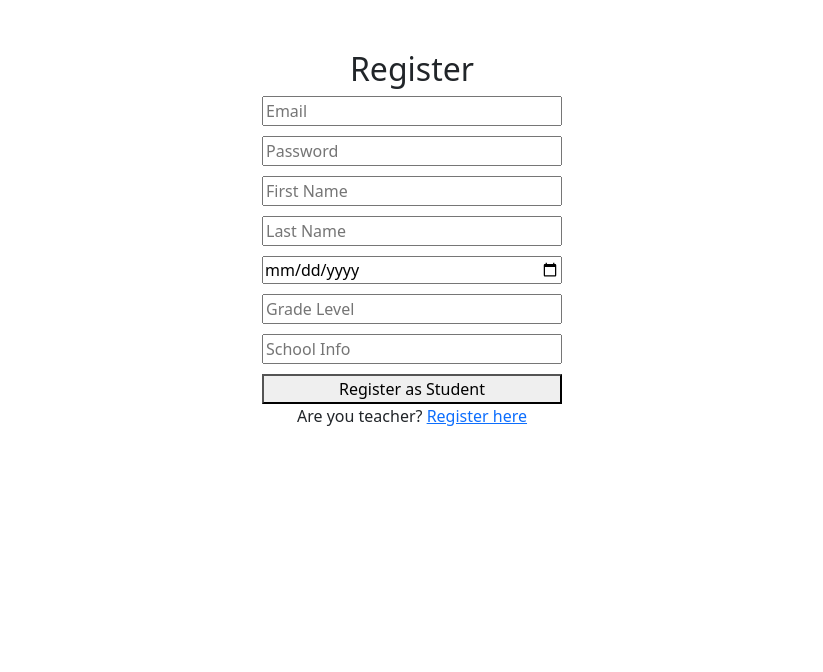
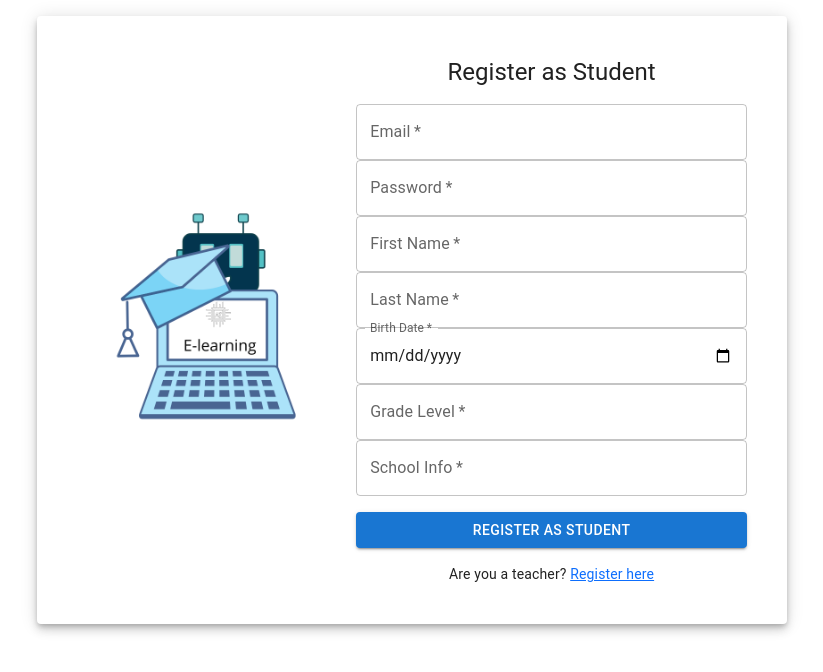
Before and after one commit to esQueues/ai-elearning, a React (Create React App) app in the folder frontend/: page /register/student in a window 1280 px wide. Shown: the top 672 px of the page, without its empty margins (228-1051 px from the left). Built offline with nearby package versions, Linux system fonts and the light colour scheme.

Commit message:
added footer + registration student, teacher ui + logo navbar

```diff
--- /dev/null
+++ b/frontend/src/components/Footer.jsx
@@ -0,0 +1,39 @@
+import React from "react";
+import { Link } from "react-router-dom";
+import { Container, Grid, Typography } from "@mui/material";
+
+const Footer = () => {
+    return (
+        <footer style={{ background: "#212121", color: "#fff", padding: "20px 0", marginTop: "40px" }}>
+            <Container maxWidth="lg">
+                <Grid container spacing={3} justifyContent="center">
+                    <Grid item xs={12} sm={4} textAlign="center">
+                        <Typography variant="h6">E-learning</Typography>
+                        <Typography variant="body2">Enhancing education with AI-powered feedback</Typography>
+                    </Grid>
+                    <Grid item xs={12} sm={4} textAlign="center">
+                        <Typography variant="h6">Quick Links</Typography>
+                        <Link to="/about" style={linkStyle}>About</Link> |
+                        <Link to="/courses" style={linkStyle}>Courses</Link> |
+                        <Link to="/contact" style={linkStyle}>Contact</Link>
+                    </Grid>
+                    <Grid item xs={12} sm={4} textAlign="center">
+                        <Typography variant="h6">Follow Us</Typography>
+                        <Typography variant="body2">
+                            <a href="#" style={linkStyle}>Facebook</a> |
+                            <a href="#" style={linkStyle}>Twitter</a> |
+                            <a href="#" style={linkStyle}>LinkedIn</a>
+                        </Typography>
+                    </Grid>
+                </Grid>
+                <Typography variant="body2" textAlign="center" style={{ marginTop: "10px" }}>
+                    © {new Date().getFullYear()} Diploma. All rights reserved.
+                </Typography>
+            </Container>
+        </footer>
+    );
+};
+
+const linkStyle = { color: "#fff", textDecoration: "none", margin: "0 5px" };
+
+export default Footer;
--- a/frontend/src/components/Navbar.jsx
+++ b/frontend/src/components/Navbar.jsx
@@ -2,6 +2,7 @@ import React, { useState, useEffect } from 'react';
 import { Link, useNavigate } from 'react-router-dom';
 import 'bootstrap/dist/css/bootstrap.min.css';
 import '@fortawesome/fontawesome-free/css/all.min.css';
+import logo from '../img/E- (4).png'; // Your logo
 
 const Navbar = () => {
     const navigate = useNavigate();
@@ -67,7 +68,9 @@ const Navbar = () => {
     return (
         <nav className="navbar navbar-expand-lg bg-dark text-light px-3">
             <div className="container d-flex justify-content-between align-items-center">
-                <Link className="navbar-brand fw-bold mx-auto text-white" to={dashboardLink}>dashboard</Link>
+                <Link className="navbar-brand mx-auto" to={dashboardLink}>
+                    <img src={logo} alt="Logo" style={{ height: '40px' }} />
+                </Link>
 
                 <button className="navbar-toggler text-white" type="button" data-bs-toggle="collapse" data-bs-target="#navbarNav">
                     <span className="navbar-toggler-icon"></span>
@@ -92,8 +95,6 @@ const Navbar = () => {
                             </button>
 
                             <ul className="dropdown-menu dropdown-menu-end">
-
-
                                 <li>
                                     <Link className="dropdown-item" to={profileLink}>
                                         <i className="fas fa-user"></i> Profile
--- a/frontend/src/pages/Login.jsx
+++ b/frontend/src/pages/Login.jsx
@@ -24,7 +24,6 @@ const Login = () => {
         if (response.ok) {
             const data = await response.json();
             alert("Login successful!");
-
             if (data.userRole === "TEACHER") {
                 navigate("/teacher-dashboard");
             } else if (data.userRole === "ADMIN") {
--- a/frontend/src/pages/RegisterStudent.jsx
+++ b/frontend/src/pages/RegisterStudent.jsx
@@ -1,5 +1,10 @@
 import React, { useState } from "react";
-import {Link, useNavigate} from "react-router-dom";
+import { Link, useNavigate } from "react-router-dom";
+import { TextField, Button, Typography, Paper, Box, CssBaseline, Grid } from "@mui/material";
+import { createTheme, ThemeProvider } from "@mui/material/styles";
+import logo from "../img/E- (4).png"; // Your logo
+
+const theme = createTheme();
 
 const RegisterStudent = () => {
     const [email, setEmail] = useState("");
@@ -28,26 +33,44 @@ const RegisterStudent = () => {
     };
 
     return (
-        <div style={styles.container}>
-            <h2>Register</h2>
-            <form onSubmit={handleRegister} style={styles.form}>
-                <input type="email" placeholder="Email" value={email} onChange={(e) => setEmail(e.target.value)} required />
-                <input type="password" placeholder="Password" value={password} onChange={(e) => setPassword(e.target.value)} required />
-                <input type="text" placeholder="First Name" value={firstname} onChange={(e) => setFirstname(e.target.value)} required />
-                <input type="text" placeholder="Last Name" value={lastname} onChange={(e) => setLastname(e.target.value)} required />
-                <input type="date" value={birthDate} onChange={(e) => setBirthDate(e.target.value)} required />
-                <input type="number" placeholder="Grade Level" value={gradeLevel} onChange={(e) => setGradeLevel(e.target.value)} required />
-                <input type="text" placeholder="School Info" value={schoolInfo} onChange={(e) => setSchoolInfo(e.target.value)} required />
-                <button type="submit">Register as Student</button>
-            </form>
-            <p>Are you teacher? <Link to="/register/teacher">Register here</Link></p>
-        </div>
+        <ThemeProvider theme={theme}>
+            <CssBaseline />
+            <Box sx={{ minHeight: "80vh", display: "flex", alignItems: "center", justifyContent: "center" }}>
+                <Paper elevation={6} sx={{ width: "95%", maxWidth: "750px", padding: 5 }}>
+                    <Grid container>
+                        {/* Left Side - Logo */}
+                        <Grid item xs={12} md={5} sx={{ display: "flex", justifyContent: "center", alignItems: "center" }}>
+                            <img src={logo} alt="Logo" style={{ width: "80%", maxWidth: "250px" }} />
+                        </Grid>
+
+                        {/* Right Side - Registration Form */}
+                        <Grid item xs={12} md={7}>
+                            <Box sx={{ display: "flex", flexDirection: "column", alignItems: "center" }}>
+                                <Typography component="h1" variant="h5">
+                                    Register as Student
+                                </Typography>
+                                <Box component="form" onSubmit={handleRegister} sx={{ mt: 2, width: "100%" }}>
+                                    <TextField label="Email" type="email" fullWidth required value={email} onChange={(e) => setEmail(e.target.value)} />
+                                    <TextField label="Password" type="password" fullWidth required value={password} onChange={(e) => setPassword(e.target.value)} />
+                                    <TextField label="First Name" type="text" fullWidth required value={firstname} onChange={(e) => setFirstname(e.target.value)} />
+                                    <TextField label="Last Name" type="text" fullWidth required value={lastname} onChange={(e) => setLastname(e.target.value)} />
+                                    <TextField label="Birth Date" type="date" fullWidth required InputLabelProps={{ shrink: true }} value={birthDate} onChange={(e) => setBirthDate(e.target.value)} />
+                                    <TextField label="Grade Level" type="number" fullWidth required value={gradeLevel} onChange={(e) => setGradeLevel(e.target.value)} />
+                                    <TextField label="School Info" type="text" fullWidth required value={schoolInfo} onChange={(e) => setSchoolInfo(e.target.value)} />
+                                    <Button type="submit" variant="contained" fullWidth sx={{ mt: 2 }}>
+                                        Register as Student
+                                    </Button>
+                                    <Typography variant="body2" align="center" sx={{ mt: 2 }}>
+                                        Are you a teacher? <Link to="/register/teacher">Register here</Link>
+                                    </Typography>
+                                </Box>
+                            </Box>
+                        </Grid>
+                    </Grid>
+                </Paper>
+            </Box>
+        </ThemeProvider>
     );
 };
 
-const styles = {
-    container: { textAlign: "center", marginTop: "50px" },
-    form: { display: "flex", flexDirection: "column", gap: "10px", maxWidth: "300px", margin: "auto" }
-};
-
 export default RegisterStudent;
--- a/frontend/src/pages/RegisterTeacher.jsx
+++ b/frontend/src/pages/RegisterTeacher.jsx
@@ -1,5 +1,10 @@
 import React, { useState } from "react";
 import { useNavigate } from "react-router-dom";
+import { TextField, Button, Typography, Paper, Box, CssBaseline, Grid } from "@mui/material";
+import { createTheme, ThemeProvider } from "@mui/material/styles";
+import logo from "../img/E- (4).png"; // Your logo
+
+const theme = createTheme();
 
 const RegisterTeacher = () => {
     const [email, setEmail] = useState("");
@@ -26,23 +31,39 @@ const RegisterTeacher = () => {
     };
 
     return (
-        <div style={styles.container}>
-            <h2>Register as Teacher</h2>
-            <form onSubmit={handleRegister} style={styles.form}>
-                <input type="email" placeholder="Email" value={email} onChange={(e) => setEmail(e.target.value)} required />
-                <input type="password" placeholder="Password" value={password} onChange={(e) => setPassword(e.target.value)} required />
-                <input type="text" placeholder="First Name" value={firstname} onChange={(e) => setFirstname(e.target.value)} required />
-                <input type="text" placeholder="Last Name" value={lastname} onChange={(e) => setLastname(e.target.value)} required />
-                <textarea placeholder="Bio" value={bio} onChange={(e) => setBio(e.target.value)} required />
-                <button type="submit">Register as Teacher</button>
-            </form>
-        </div>
+        <ThemeProvider theme={theme}>
+            <CssBaseline />
+            <Box sx={{ minHeight: "80vh", display: "flex", alignItems: "center", justifyContent: "center" }}>
+                <Paper elevation={6} sx={{ width: "95%", maxWidth: "750px", padding: 5 }}>
+                    <Grid container>
+                        {/* Left Side - Logo */}
+                        <Grid item xs={12} md={5} sx={{ display: "flex", justifyContent: "center", alignItems: "center" }}>
+                            <img src={logo} alt="Logo" style={{ width: "80%", maxWidth: "250px" }} />
+                        </Grid>
+
+                        {/* Right Side - Registration Form */}
+                        <Grid item xs={12} md={7}>
+                            <Box sx={{ display: "flex", flexDirection: "column", alignItems: "center" }}>
+                                <Typography component="h1" variant="h5">
+                                    Register as Teacher
+                                </Typography>
+                                <Box component="form" onSubmit={handleRegister} sx={{ mt: 2, width: "100%" }}>
+                                    <TextField label="Email" type="email" fullWidth required value={email} onChange={(e) => setEmail(e.target.value)} />
+                                    <TextField label="Password" type="password" fullWidth required value={password} onChange={(e) => setPassword(e.target.value)} />
+                                    <TextField label="First Name" type="text" fullWidth required value={firstname} onChange={(e) => setFirstname(e.target.value)} />
+                                    <TextField label="Last Name" type="text" fullWidth required value={lastname} onChange={(e) => setLastname(e.target.value)} />
+                                    <TextField label="Bio" type="text" multiline rows={4} fullWidth required value={bio} onChange={(e) => setBio(e.target.value)} />
+                                    <Button type="submit" variant="contained" fullWidth sx={{ mt: 2 }}>
+                                        Register as Teacher
+                                    </Button>
+                                </Box>
+                            </Box>
+                        </Grid>
+                    </Grid>
+                </Paper>
+            </Box>
+        </ThemeProvider>
     );
 };
 
-const styles = {
-    container: { textAlign: "center", marginTop: "50px" },
-    form: { display: "flex", flexDirection: "column", gap: "10px", maxWidth: "300px", margin: "auto" }
-};
-
 export default RegisterTeacher;
--- a/frontend/src/routes.js
+++ b/frontend/src/routes.js
@@ -30,6 +30,7 @@ import AdminFeedbacksPage from "./pages/AdminFeedbacksPage";
 import AdminCoursePage from "./pages/AdminCoursePage";
 import PublicTeacherProfile from "./pages/PublicTeacherProfile";
 import CompletedCourses from "./pages/CompletedCourses";
+import Footer from "./components/Footer";
 
 const AppRoutes = () => {
     return (
@@ -79,11 +80,15 @@ const AppRoutes = () => {
 
 const NavbarWrapper = () => {
     return (
-        <>
+        <div className="d-flex flex-column min-vh-100">
             <Navbar />
-            <Outlet />
-        </>
+            <div className="flex-grow-1">
+                <Outlet />
+            </div>
+            <Footer />
+        </div>
     );
 };
 
+
 export default AppRoutes;
```
Also changed, not shown: frontend/src/components/Layout.jsx (+7 -2 lines), frontend/src/App.css (line endings or trailing spaces).
